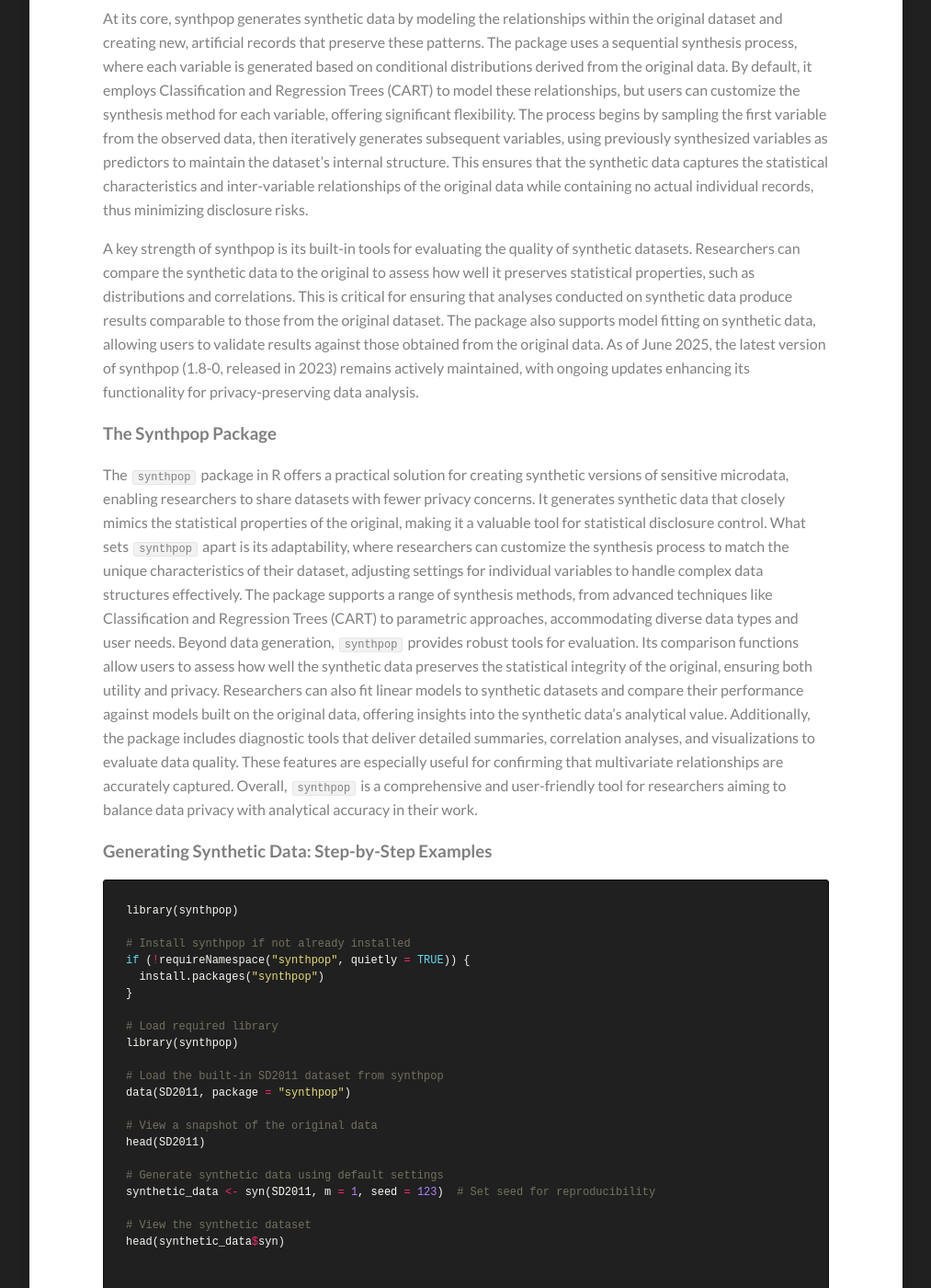
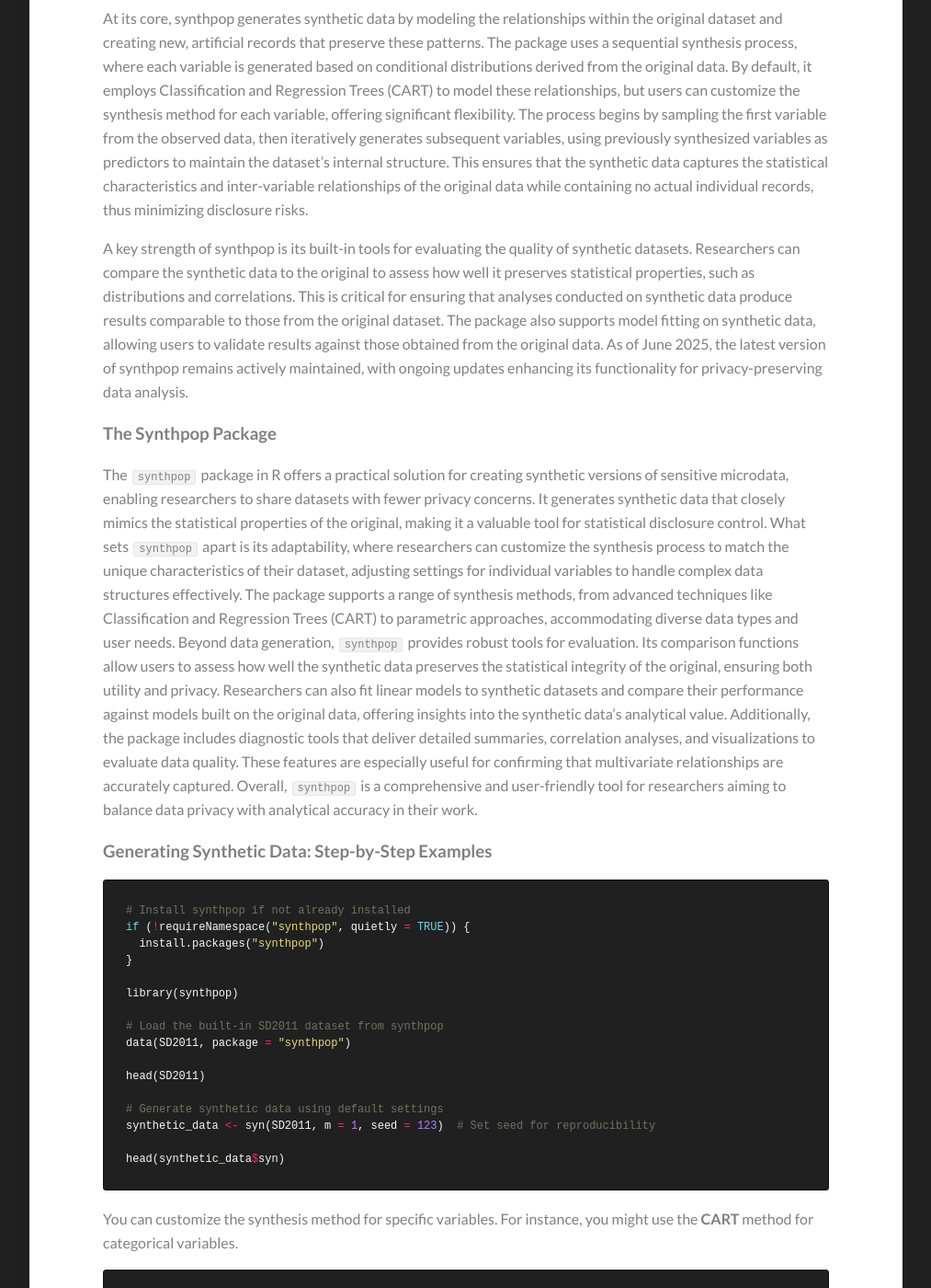
Before and after one commit to Kamran-Afzali/Kamran-Afzali.github.io, a Jekyll site: the page built from _posts/2025-07-25-synthpop.md, in a window 1280 px wide and 1400 px high, scrolled down 1292 px. Shown: the whole window at 92% size, without its empty margins (133-1146 px from the left). Built offline with Jekyll 4.4.1, drawn with Linux system fonts in a browser that asks for light colours.

Commit message:
Update 2025-07-25-synthpop.md

````diff
--- a/_posts/2025-07-25-synthpop.md
+++ b/_posts/2025-07-25-synthpop.md
@@ -13,7 +13,7 @@ Synthetic data generation has become a novel tool for researchers and analysts w
 
 At its core, synthpop generates synthetic data by modeling the relationships within the original dataset and creating new, artificial records that preserve these patterns. The package uses a sequential synthesis process, where each variable is generated based on conditional distributions derived from the original data. By default, it employs Classification and Regression Trees (CART) to model these relationships, but users can customize the synthesis method for each variable, offering significant flexibility. The process begins by sampling the first variable from the observed data, then iteratively generates subsequent variables, using previously synthesized variables as predictors to maintain the dataset’s internal structure. This ensures that the synthetic data captures the statistical characteristics and inter-variable relationships of the original data while containing no actual individual records, thus minimizing disclosure risks.
 
-A key strength of synthpop is its built-in tools for evaluating the quality of synthetic datasets. Researchers can compare the synthetic data to the original to assess how well it preserves statistical properties, such as distributions and correlations. This is critical for ensuring that analyses conducted on synthetic data produce results comparable to those from the original dataset. The package also supports model fitting on synthetic data, allowing users to validate results against those obtained from the original data. As of June 2025, the latest version of synthpop (1.8-0, released in 2023) remains actively maintained, with ongoing updates enhancing its functionality for privacy-preserving data analysis.
+A key strength of synthpop is its built-in tools for evaluating the quality of synthetic datasets. Researchers can compare the synthetic data to the original to assess how well it preserves statistical properties, such as distributions and correlations. This is critical for ensuring that analyses conducted on synthetic data produce results comparable to those from the original dataset. The package also supports model fitting on synthetic data, allowing users to validate results against those obtained from the original data. As of June 2025, the latest version of synthpop remains actively maintained, with ongoing updates enhancing its functionality for privacy-preserving data analysis.
 
 
 ### The Synthpop Package
@@ -25,32 +25,23 @@ The `synthpop` package in R offers a practical solution for creating synthetic v
 
 
 ```r
-library(synthpop)
-
 # Install synthpop if not already installed
 if (!requireNamespace("synthpop", quietly = TRUE)) {
   install.packages("synthpop")
 }
 
-# Load required library
 library(synthpop)
 
 # Load the built-in SD2011 dataset from synthpop
 data(SD2011, package = "synthpop")
 
-# View a snapshot of the original data
 head(SD2011)
 
 # Generate synthetic data using default settings
 synthetic_data <- syn(SD2011, m = 1, seed = 123)  # Set seed for reproducibility
 
-# View the synthetic dataset
 head(synthetic_data$syn)
-
-
-
 ```
-
 You can customize the synthesis method for specific variables. For instance, you might use the **CART** method for categorical variables.
 
 ```r
@@ -68,7 +59,7 @@ syn_control <- syn(SD2011, method = methods, seed = 123)
 head(syn_control$syn)
 
 ```
-- **`method`**: Defines the synthesis method for each variable (e.g., `"norm"` for normal distribution, `"logreg"` for logistic regression).
+**`method`**: Defines the synthesis method for each variable (e.g., `"norm"` for normal distribution, `"logreg"` for logistic regression).
 
 To evaluate the similarity between the original and synthetic datasets, use diagnostic plots.
 
@@ -79,7 +70,7 @@ compare(synthetic_data, SD2011, vars = c("age", "income", "marital"))
 compare(syn_control, SD2011, vars = c("age", "income", "marital"))
 ```
 
-- **`compare`**: generates side-by-side visualizations of distributions in the original and synthetic datasets.
+**`compare`**: generates side-by-side visualizations of distributions in the original and synthetic datasets.
 
 `synthpop` handles missing values by automatically modeling them during synthesis.
 
@@ -105,8 +96,6 @@ multi_syn <- syn(SD2011, m = 5, seed = 123)
 head(multi_syn$syn[,,1])  # Correct indexing for the first synthetic dataset
 ```
 
-
-
 ### Conclusion
 
 Synthetic data generation with the **`synthpop`** package is a tool for privacy-preserving data analysis, testing, and sharing. By retaining key statistical properties of the original data a wide range of applications become available without compromising confidentiality. With careful implementation and validation, synthetic data can change how we work with sensitive datasets. By understanding how to generate and evaluate synthetic datasets, researchers can use this tool to overcome challenges of using sensitive or limited real-world data. For more information on synthpop and its applications, refer to its [documentation](https://cran.r-project.org/web/packages/synthpop/synthpop.pdf) or explore additional resources on [synthetic data generation](https://aws.amazon.com/what-is/synthetic-data/).
````
